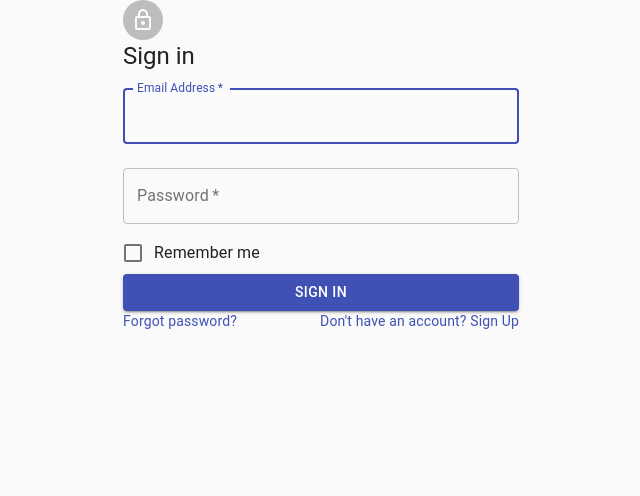
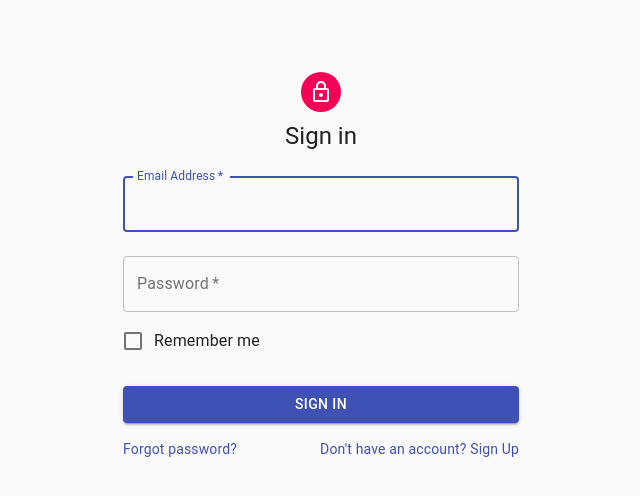
Before and after one commit to Beeno5920/social-media-website, a React (Create React App) app in the folder frontend/: page /login in a window 1280 px wide. Shown: the top 496 px of the page, without its empty margins (319-959 px from the left). Built offline with nearby package versions, Linux system fonts and the light colour scheme.

Commit message:
changed the style

```diff
--- a/frontend/src/pages/LoginPage.js
+++ b/frontend/src/pages/LoginPage.js
@@ -12,12 +12,11 @@ import Grid from '@material-ui/core/Grid';
 import Box from '@material-ui/core/Box';
 import LockOutlinedIcon from '@material-ui/icons/LockOutlined';
 import Typography from '@material-ui/core/Typography';
-import {createMuiTheme, makeStyles} from '@material-ui/core/styles';
+import withStyles from "@material-ui/core/styles/withStyles";
 import Container from '@material-ui/core/Container';
 
-const theme = createMuiTheme();
 
-const styles = {
+const useStyles = (theme) => ({
     paper: {
         marginTop: theme.spacing(8),
         display: 'flex',
@@ -35,12 +34,9 @@ const styles = {
     submit: {
         margin: theme.spacing(3, 0, 2),
     },
-};
+});
 
 class LoginPage extends Component {
-    constructor(props) {
-        super(props);
-    }
 
     handleSubmit = (event) => {
         event.preventDefault();
@@ -65,17 +61,20 @@ class LoginPage extends Component {
     };
 
     render() {
+
+        const { classes } = this.props;
+
         return (
             <Container component="main" maxWidth="xs">
                 <CssBaseline/>
-                <div className={styles.paper}>
-                    <Avatar className={styles.avatar}>
+                <div className={classes.paper}>
+                    <Avatar className={classes.avatar}>
                         <LockOutlinedIcon/>
                     </Avatar>
                     <Typography component="h1" variant="h5">
                         Sign in
                     </Typography>
-                    <form className={styles.form} noValidate onSubmit={this.handleSubmit}>
+                    <form className={classes.form} noValidate onSubmit={this.handleSubmit}>
                         <TextField
                             variant="outlined"
                             margin="normal"
@@ -107,7 +106,7 @@ class LoginPage extends Component {
                             fullWidth
                             variant="contained"
                             color="primary"
-                            className={styles.submit}
+                            className={classes.submit}
                         >
                             Sign In
                         </Button>
@@ -130,4 +129,4 @@ class LoginPage extends Component {
     }
 }
 
-export default LoginPage;
+export default withStyles(useStyles)(LoginPage);
```
